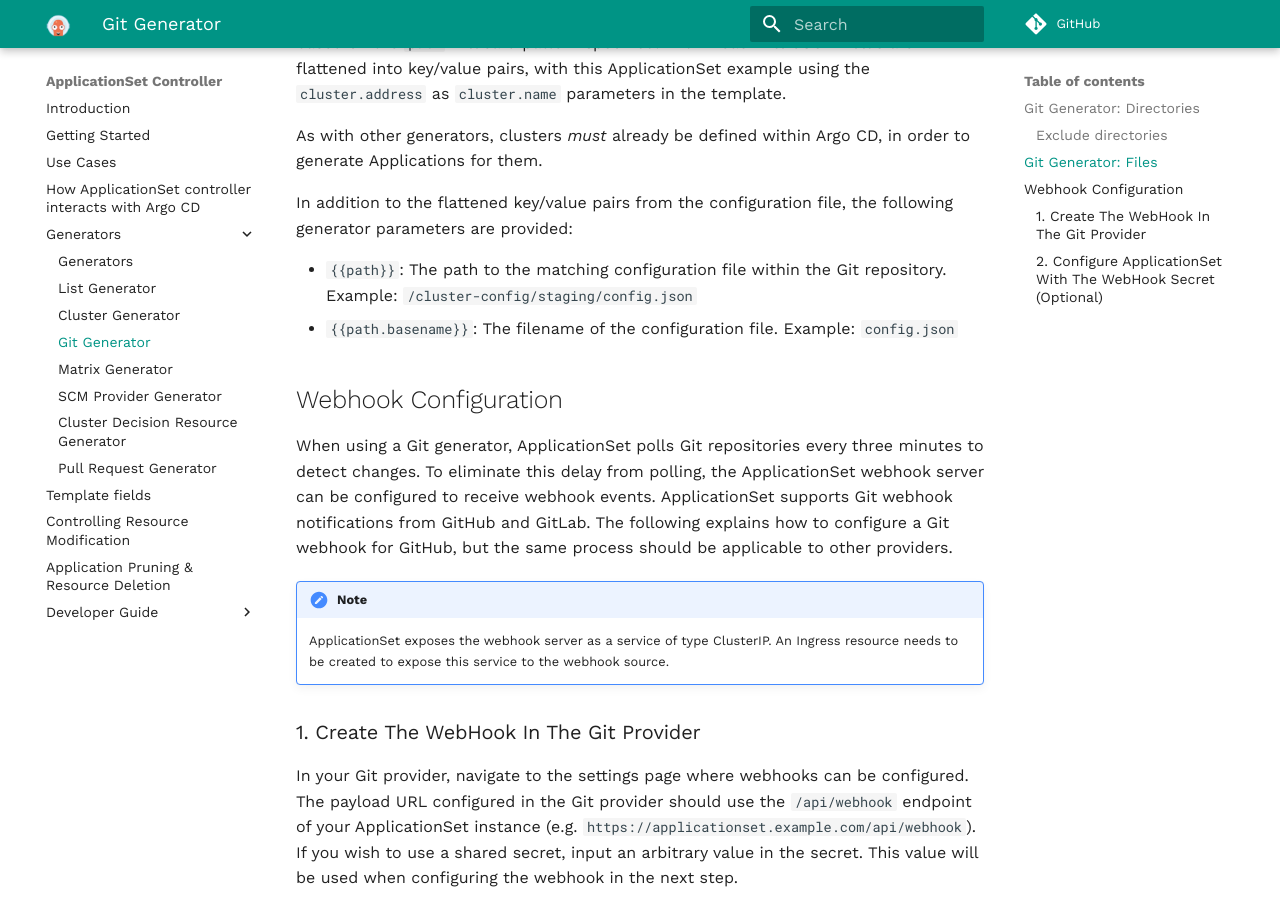
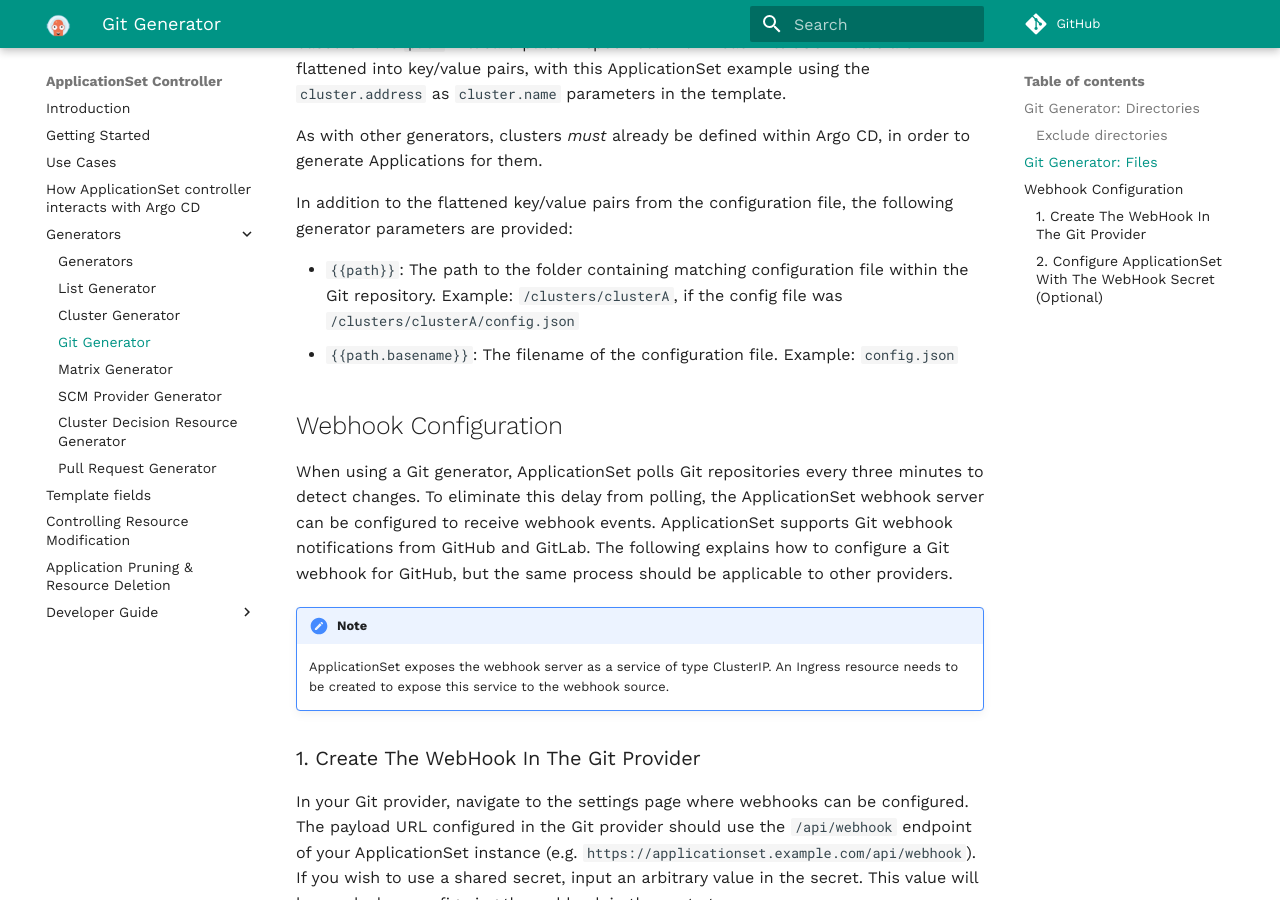
Before and after one commit to argoproj/applicationset, an MkDocs documentation site: the page built from docs/Generators-Git.md, in a window 1280 px wide and 900 px high, scrolled down 5160 px. Built offline with MkDocs 1.6.1 and Material for MkDocs 9.7.7, drawn with Linux system fonts in a browser that asks for light colours; comment, search, counter and statistics services are not loaded.

Commit message:
Fix Git Generator Files path example in docs (#407)

```diff
--- a/docs/Generators-Git.md
+++ b/docs/Generators-Git.md
@@ -223,7 +223,7 @@ As with other generators, clusters *must* already be defined within Argo CD, in
 
 In addition to the flattened key/value pairs from the configuration file, the following generator parameters are provided:
 
-- `{{path}}`: The path to the matching configuration file within the Git repository. Example: `/cluster-config/staging/config.json`
+- `{{path}}`: The path to the folder containing matching configuration file within the Git repository. Example: `/clusters/clusterA`, if the config file was `/clusters/clusterA/config.json`
 - `{{path.basename}}`: The filename of the configuration file. Example: `config.json`
 
 ## Webhook Configuration
```
